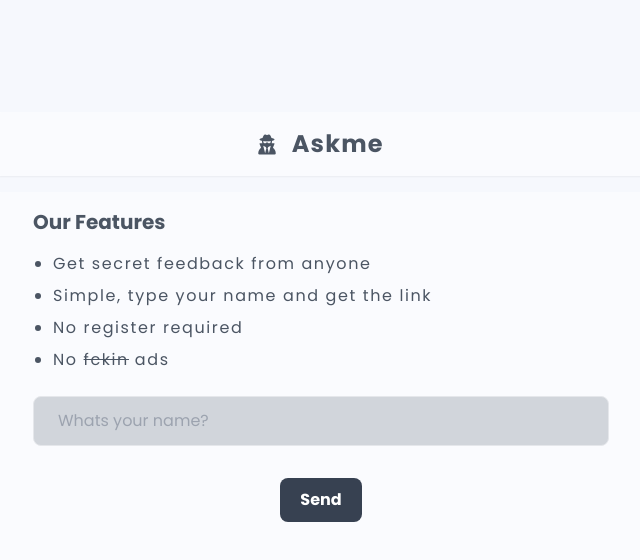
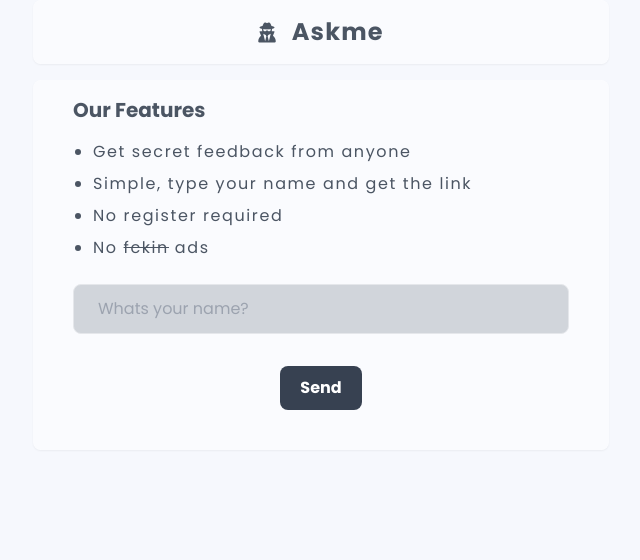
Before and after one commit to adamrayw/askme, a React (Create React App) app: page / in a window 1280 px wide. Shown: the top 560 px of the page, without its empty margins (319-959 px from the left). Built offline with nearby package versions, Linux system fonts and the light colour scheme.

Commit message:
Remove pt-28 and px-2

```diff
--- a/src/App.js
+++ b/src/App.js
@@ -7,7 +7,7 @@ import Result from "./pages/Result";
 function App() {
   return (
     <div className="App">
-      <div className="wrapper max-w-2xl mx-auto pb-10 pt-28 px-2">
+      <div className="wrapper max-w-xl mx-auto pb-10 ">
         <Routes>
           <Route path="/" element={<Home />} />
           <Route path="result/:link" element={<Result />} />
```
